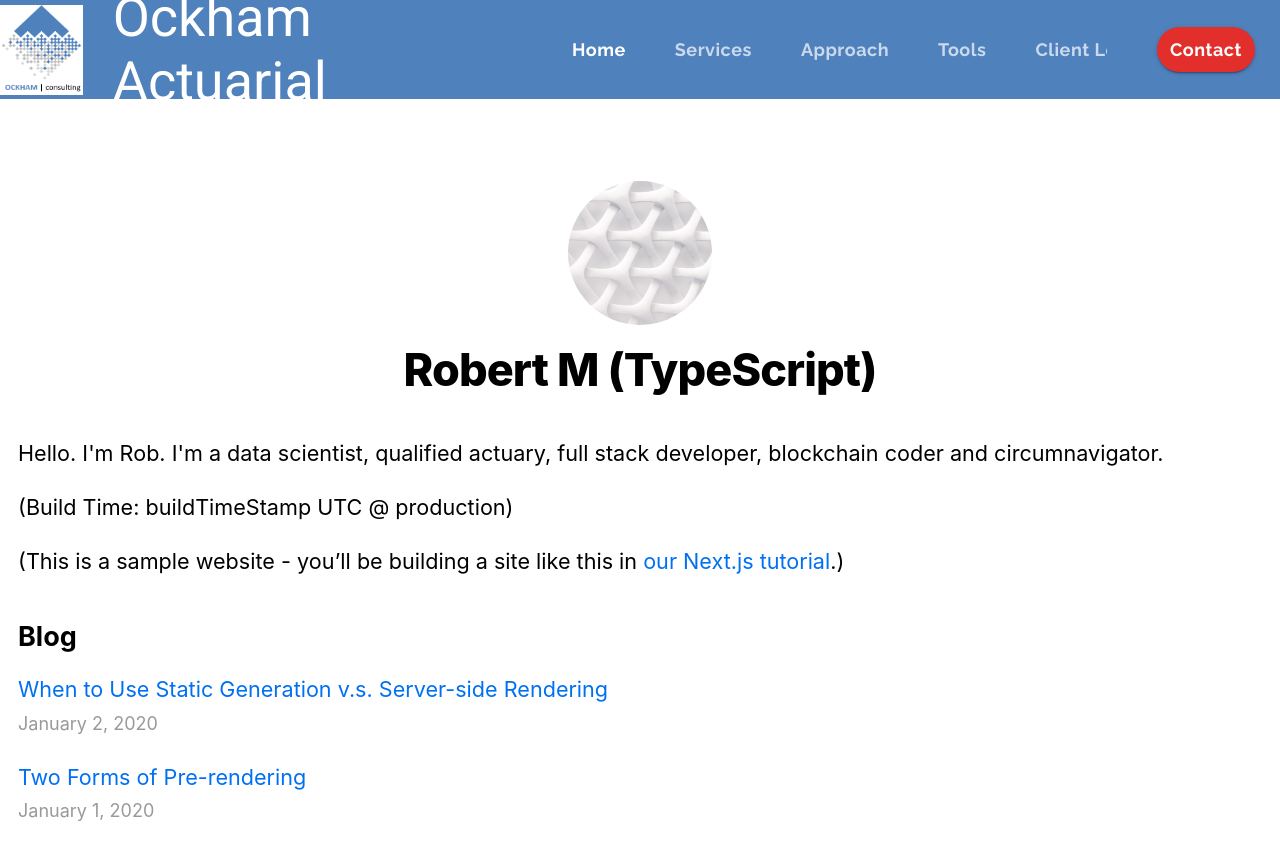
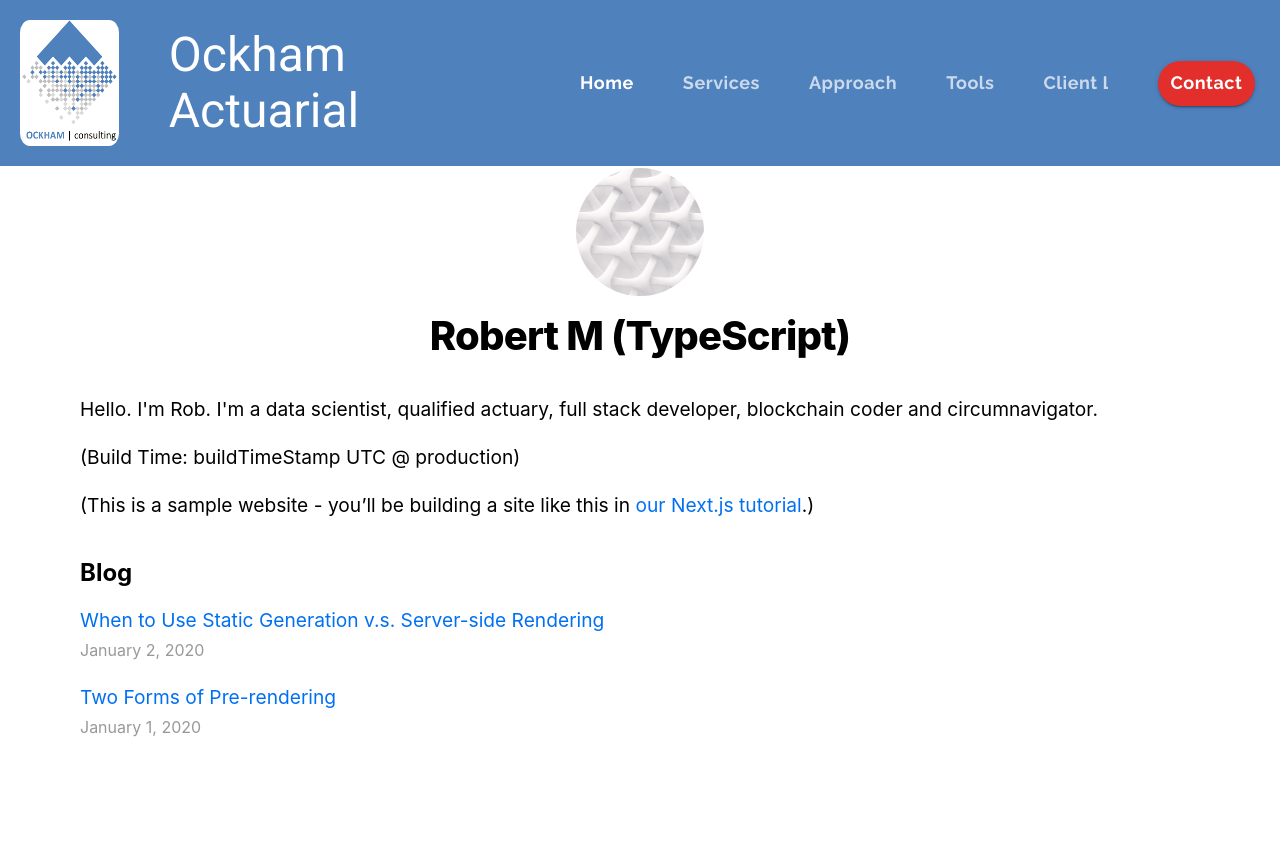
Before and after one commit to megens/nextjs-blog2, a Next.js app: page / in a window 1280 px wide. Shown: the top 860 px of the page. Built offline with nearby package versions, Linux system fonts and the light colour scheme.

Commit message:
set root font size to 16 and minor adj's

```diff
--- a/components/ui/CreateMyTheme.ts
+++ b/components/ui/CreateMyTheme.ts
@@ -19,14 +19,14 @@ export default function createMyTheme(options: ThemeOptions) {
       tab: {
         fontFamily: "Raleway",
         color: "white",
-        fontSize: "1rem",
+        fontSize: "1.125rem",
         fontWeight: 700,
         textTransform: "none",
       },
       contact: {
         fontFamily: "Raleway",
         color: "white",
-        fontSize: "1rem",
+        fontSize: "1.125rem",
         fontWeight: 700,
         textTransform: "none",
       },
--- a/components/ui/Header.tsx
+++ b/components/ui/Header.tsx
@@ -48,10 +48,18 @@ const useStyles = makeStyles(theme => ({
 // to defeat TS type widening system, use createStyles
 const useStyles = makeStyles((theme: Theme) =>
   createStyles({
+    appBar: {},
+    logoContainer: {
+      padding: "20px",
+      "&:hover": {
+        backgroundColor: "transparent",
+      }, // avoids slight shade on hover
+    },
     logo: {
       backgroundColor: "primary",
       color: "white",
-      height: "5.5em",
+      height: "9em",
+      borderRadius: "10%",
     },
     toolbarMargin: {
       ...theme.mixins.toolbar,
@@ -113,18 +121,33 @@ export default function Header(props: any) {
   return (
     <React.Fragment>
       <ElevationScroll>
-        <AppBar className={classes.logo} position="fixed" color="primary">
+        <AppBar className={classes.appBar} position="fixed" color="primary">
           <Toolbar disableGutters={true}>
             {
               // Toolbar allows for horizontal layout of components
             }
 
+            <Button
+              disableRipple
+              onClick={() => props.setValue(0)}
+              className={classes.logoContainer}
+            >
+              <img
+                alt="Ockham"
+                className={classes.logo}
+                src="/images/ockhamLogo.png"
+              />
+            </Button>
+
+            {/*
             <img
               src="/images/ockhamLogo.png"
               alt="Ockham"
               width="90"
               height="90"
             />
+            */}
+
             <Typography className={classes.signage} variant="h3">
               Ockham Actuarial
             </Typography>
--- a/pages/_document.tsx
+++ b/pages/_document.tsx
@@ -21,6 +21,7 @@ class MyDocument extends Document {
             href="https://fonts.googleapis.com/css?family=Pacifico|Raleway:100,400,400i,700|Roboto:300,400,500,700&display=swap"
           />
           {
+            // href="https://fonts.googleapis.com/css?family=Pacifico|Raleway:100,400,400i,700|Roboto:300,400,500,700&display=swap"
             //RfM: this was href="https://fonts.googleapis.com/css?family=Roboto:300,400,500,700|Roboto+Slab:400,700|Material+Icons"
           }
           <style jsx global>
--- a/styles/global.css
+++ b/styles/global.css
@@ -5,7 +5,7 @@ body {
   font-family: -apple-system, BlinkMacSystemFont, Segoe UI, Roboto, Oxygen,
     Ubuntu, Cantarell, Fira Sans, Droid Sans, Helvetica Neue, sans-serif;
   line-height: 1.6;
-  font-size: 18px;
+  font-size: 16px;
 }
 
 * {
```
